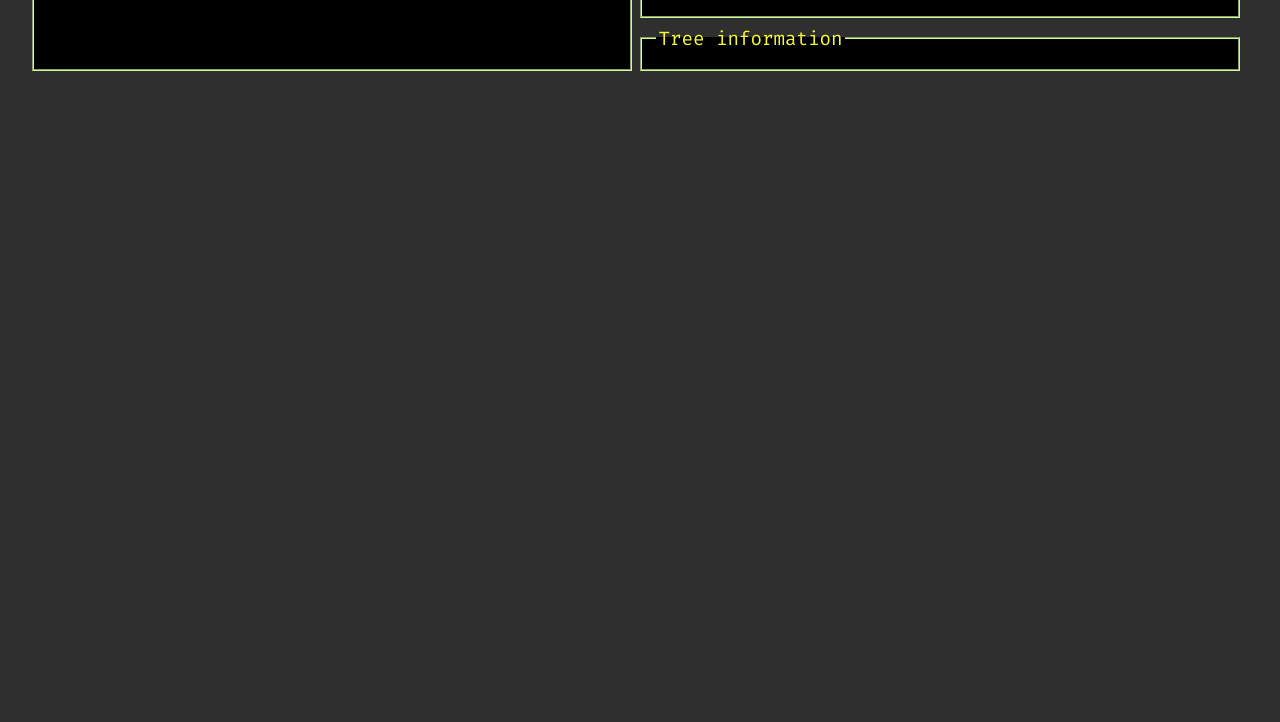
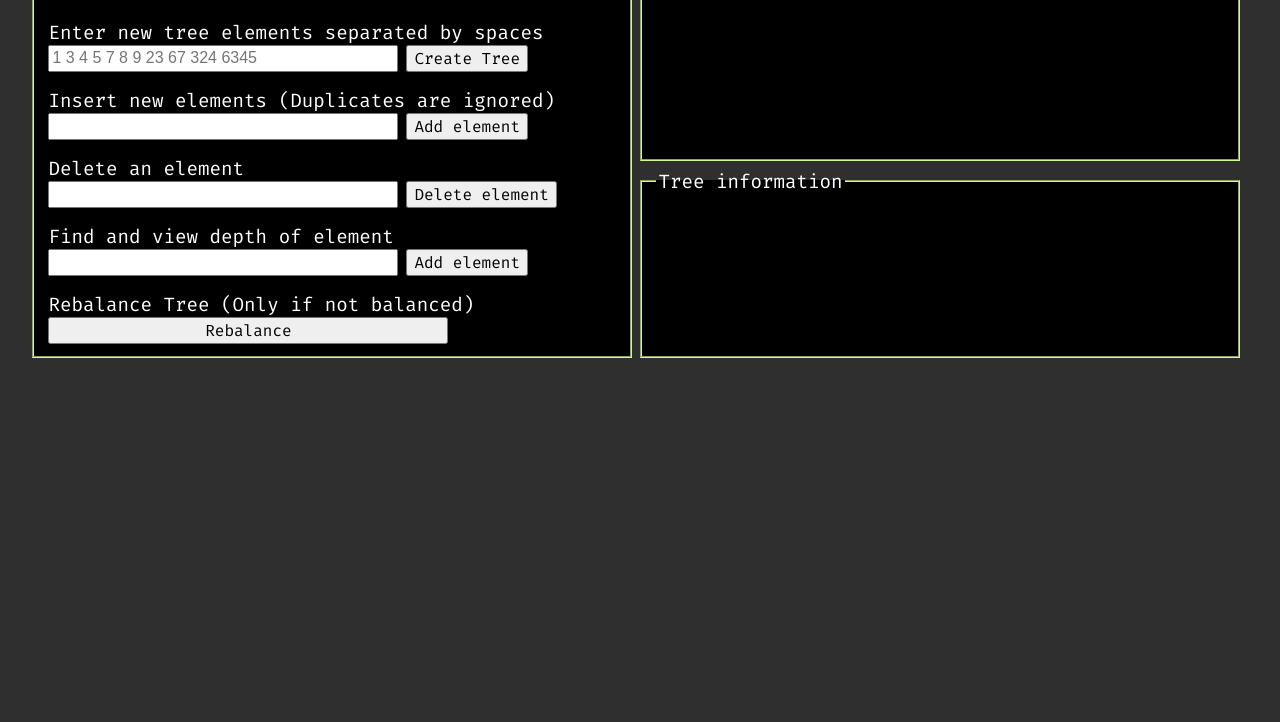
Before and after one commit to MickFrog/bSearchT, a plain HTML site: page index.html in a window 1280 px wide. Shown: the part 78-800 px from the top of the page. Drawn offline with Linux system fonts and the light colour scheme.

Commit message:
Add Input fieldset elements

```diff
--- a/index.html
+++ b/index.html
@@ -17,23 +17,46 @@
             <div class="formContainer">
                 <fieldset class="myInput">
                     <legend>Tree Input</legend>
+
+                    <label for="arrayNums">Enter new tree elements separated by spaces</label>
+                    <div class="inputSmallDiv">
+                        <input type="text" id="arrayNums" pattern="/[0-9]/g" placeholder="1 3 4 5 7 8 9 23 67 324 6345">
+                        <button>Create Tree</button>
+                    </div>
+
+                    <label for="newNum">Insert new elements (Duplicates are ignored)</label>
+                    <div class="inputSmallDiv">
+                        <input type="number" id="newNum" max="100">
+                        <button>Add element</button>
+                    </div>
+
+                    <label for="deleteNum">Delete an element</label>
+                    <div class="inputSmallDiv">
+                        <input type="number" id="deleteNum" max="100">
+                        <button>Delete element</button>
+                    </div>
+
+                    <label for="findNum">Find and view depth of element</label>
+                    <div class="inputSmallDiv">
+                        <input type="number" id="findNum" max="100">
+                        <button>Add element</button>
+                    </div>
+
+                    <label for="balanceBtn">Rebalance Tree (Only if not balanced)</label>
+                    <button id="balanceBtn">Rebalance</button>
                 </fieldset>
 
-                <div class="myOutput">
-                    <fieldset>
+                <fieldset class="myOutput">
                     <legend>Tree Output</legend>
 
                     <div id="treeOut">
 
                     </div>
                 </fieldset>
-                </div>
 
-                <div class="stats">
-                    <fieldset>
+                <fieldset class="stats">
                     <legend>Tree information</legend>
                 </fieldset>
-                </div>
             </div>
         </div>
 
--- a/style.css
+++ b/style.css
@@ -11,10 +11,24 @@ fieldset {
     background-color: black;
 }
 
+input {
+    width: 350px;
+    font-size: 1rem ;
+}
+
+button {
+    font-family: inherit;
+    font-size: 1rem;
+}
+
+label {
+    margin-top: 1rem;
+}
+
 .container {
     min-height: 100vh;
     background-color: #2F2F2F;
-    color: #F6F930;
+    color: white;
 
     padding-left: 2rem;
     font-family: 'Fira Code', monospace, serif;
@@ -23,11 +37,12 @@ fieldset {
 
 .heading {
     margin-left: 4rem;
+    color: #F6F930;
 }
 
 .formContainer {
     display: grid;
-    grid-template: 1fr 1fr / 1fr 1fr;
+    grid-template: 1fr 1fr / 600px 1fr;
     gap: 0.5rem;
 
     width: fit-content;
@@ -35,4 +50,16 @@ fieldset {
 
 .myInput {
     grid-row: 1 / 3;
+
+    display: flex;
+    flex-direction: column;
 }
+
+.inputSmallDiv {
+    display: flex;
+    gap: 0.5rem;
+}
+
+#balanceBtn {
+    width: 400px;
+}
```
Lines whose indentation alone changed are shown as unchanged.
